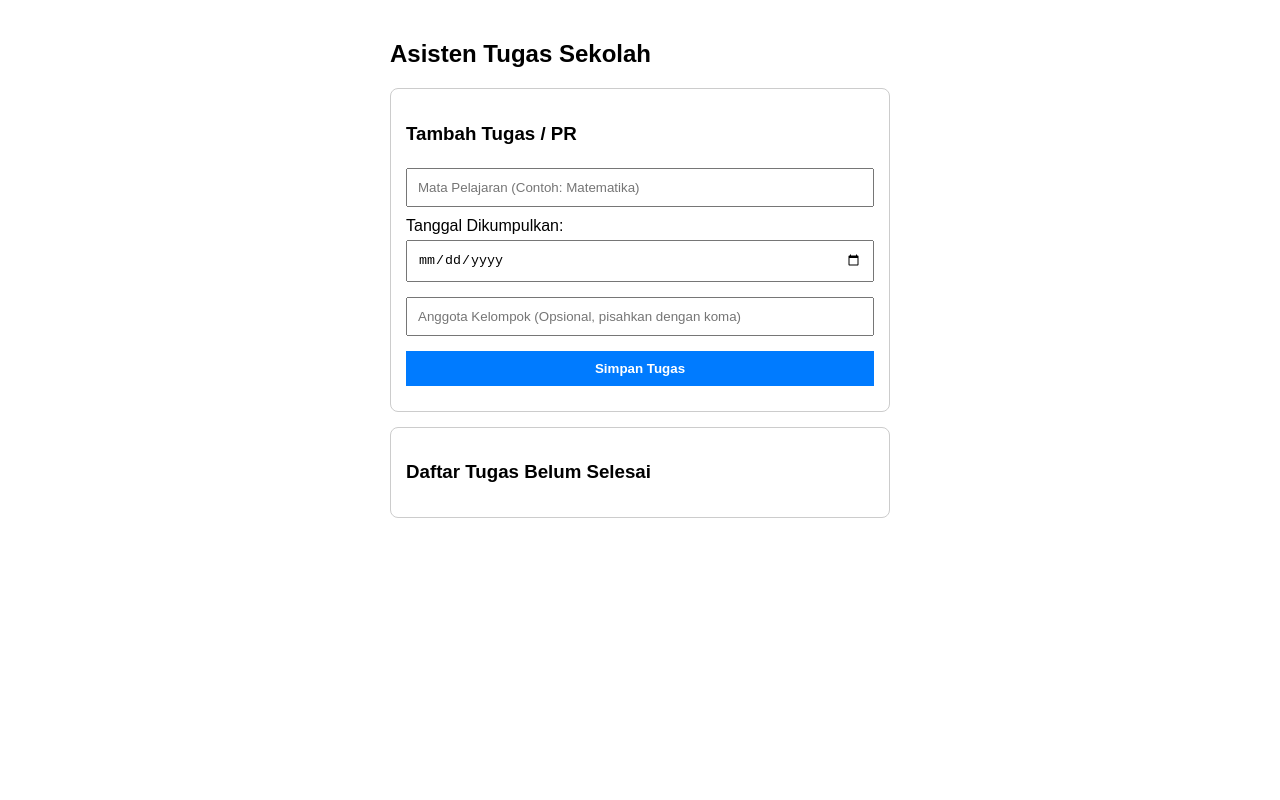
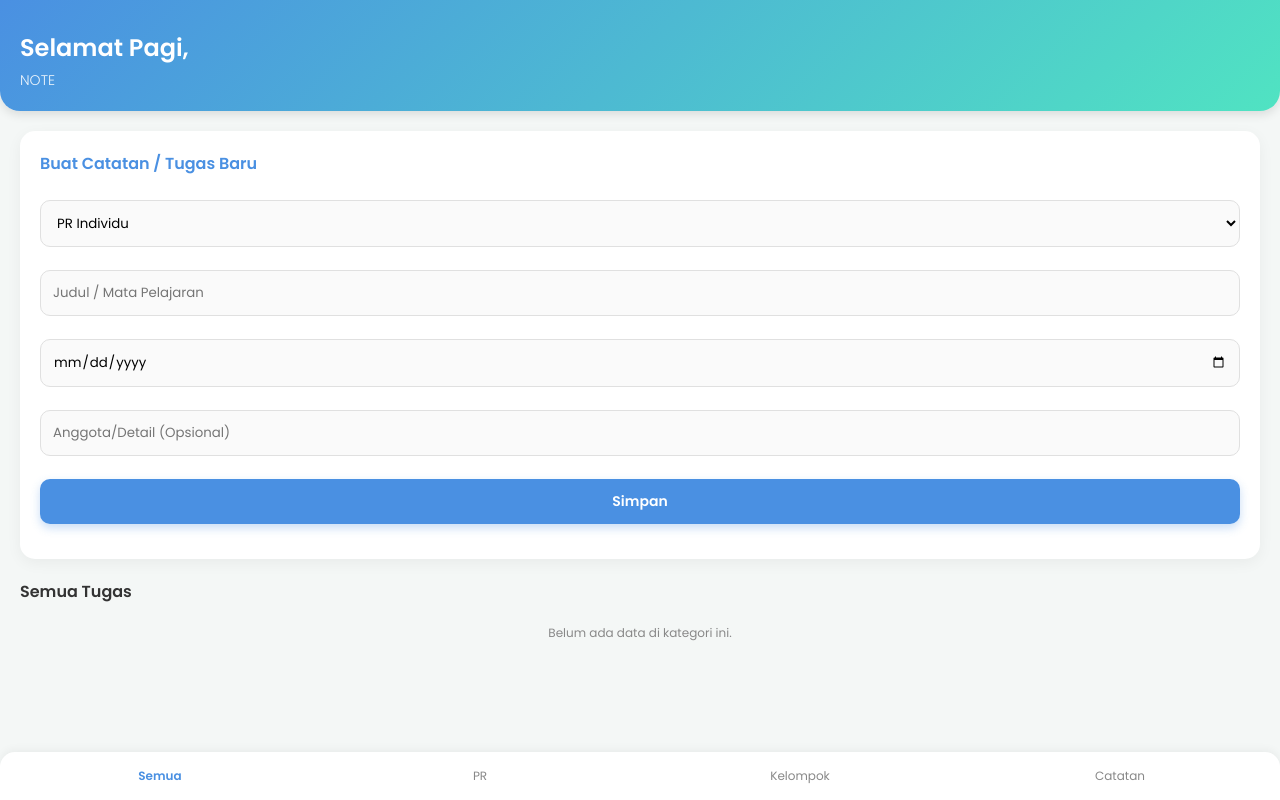
Before and after one commit to malesclienddeveloper/Note, a plain HTML site: page p1/index.html in a window 1280 px wide. Drawn offline with Linux system fonts and the light colour scheme.

Commit message:
Update UI elegan, Tab, dan Sapaan Waktu

```diff
--- a/p1/app.js
+++ b/p1/app.js
@@ -1,30 +1,44 @@
-// Daftarkan Service Worker untuk mode Offline
+// Register Service Worker & Notifikasi (Offline Mode & Pop-up)
 if ('serviceWorker' in navigator) {
     window.addEventListener('load', () => {
-        navigator.serviceWorker.register('sw.js').then(reg => {
-            console.log('Service Worker terdaftar untuk mode Offline!');
-        });
+        navigator.serviceWorker.register('sw.js').catch(err => console.log('SW Error:', err));
     });
 }
+if ("Notification" in window) { Notification.requestPermission(); }
 
-// Minta izin Notifikasi Pop-up dari Android
-if ("Notification" in window) {
-    Notification.requestPermission();
+// Fungsi Sapaan Waktu Otomatis
+function setSapaan() {
+    const jam = new Date().getHours();
+    let sapaan = "Selamat Malam";
+    if (jam >= 4 && jam < 11) sapaan = "Selamat Pagi";
+    else if (jam >= 11 && jam < 15) sapaan = "Selamat Siang";
+    else if (jam >= 15 && jam < 18) sapaan = "Selamat Sore";
+
+    document.getElementById('teksSapaan').innerText = sapaan + ",";
 }
 
+// Data Array PR
 let daftarPR = JSON.parse(localStorage.getItem('dataPR')) || [];
+let tabAktif = 'Semua';
 
+// Simpan Tugas
 function simpanTugas() {
+    const kategori = document.getElementById('kategori').value;
     const mapel = document.getElementById('mapel').value;
     const tanggal = document.getElementById('tanggal').value;
     const kelompok = document.getElementById('kelompok').value;
 
-    if(!mapel || !tanggal) {
-        alert("Mapel dan Tanggal wajib diisi!");
+    if(!mapel) {
+        alert("Judul / Mapel wajib diisi!");
+        return;
+    }
+    // Jika bukan catatan biasa, tanggal wajib diisi
+    if(kategori !== 'Catatan' && !tanggal) {
+        alert("Tanggal pengumpulan wajib diisi untuk PR/Tugas!");
         return;
     }
 
-    const tugas = { id: Date.now(), mapel, tanggal, kelompok };
+    const tugas = { id: Date.now(), kategori, mapel, tanggal, kelompok };
     daftarPR.push(tugas);
     localStorage.setItem('dataPR', JSON.stringify(daftarPR));
 
@@ -36,6 +50,7 @@ function simpanTugas() {
     cekPengingatBesok();
 }
 
+// Hapus Tugas
 function hapusTugas(id) {
     daftarPR = daftarPR.filter(tugas => tugas.id !== id);
     localStorage.setItem('dataPR', JSON.stringify(daftarPR));
@@ -43,54 +58,88 @@ function hapusTugas(id) {
     cekPengingatBesok();
 }
 
+// Logika Tab Navigasi
+function ubahTab(kategori, elemenTab) {
+    tabAktif = kategori;
+
+    // Ubah warna tab aktif
+    let tabs = document.querySelectorAll('.tab');
+    tabs.forEach(tab => tab.classList.remove('active'));
+    elemenTab.classList.add('active');
+
+    // Ubah Judul
+    document.getElementById('judulTab').innerText = kategori === 'Semua' ? 'Semua Tugas & Catatan' : 'Kategori: ' + kategori;
+
+    tampilkanTugas();
+}
+
+// Menampilkan Data sesuai Tab
 function tampilkanTugas() {
     const list = document.getElementById('daftarTugas');
     list.innerHTML = '';
 
-    daftarPR.forEach(tugas => {
-        let infoKelompok = tugas.kelompok ? `<br><small>Kelompok: ${tugas.kelompok}</small>` : '';
+    // Filter data berdasarkan tab aktif
+    let dataTampil = daftarPR;
+    if (tabAktif !== 'Semua') {
+        dataTampil = daftarPR.filter(tugas => tugas.kategori === tabAktif);
+    }
+
+    if (dataTampil.length === 0) {
+        list.innerHTML = `<p style="text-align:center; color:#888; font-size:12px; margin-top:20px;">Belum ada data di kategori ini.</p>`;
+        return;
+    }
+
+    dataTampil.forEach(tugas => {
+        let detailTambahan = '';
+        if(tugas.tanggal) detailTambahan += `📅 ${tugas.tanggal} `;
+        if(tugas.kelompok) detailTambahan += `| 👥 ${tugas.kelompok}`;
+
         list.innerHTML += `
-            <li style="margin-bottom:10px;">
-                <strong>${tugas.mapel}</strong> (Tenggat: ${tugas.tanggal})
-                ${infoKelompok}
-                <button onclick="hapusTugas(${tugas.id})" style="width:auto; padding:5px; background:red; margin-left:10px;">Selesai</button>
+            <li class="task-item">
+                <div class="task-info">
+                    <h4><span style="font-size:10px; background:#eee; padding:2px 5px; border-radius:4px;">${tugas.kategori}</span> ${tugas.mapel}</h4>
+                    <p>${detailTambahan}</p>
+                </div>
+                <button class="btn-selesai" onclick="hapusTugas(${tugas.id})">Selesai</button>
             </li>`;
     });
 }
 
+// Mengecek PR Besok
 function cekPengingatBesok() {
     const besok = new Date();
     besok.setDate(besok.getDate() + 1);
     const tglBesokStr = besok.toISOString().split('T')[0];
 
-    const prBesok = daftarPR.filter(tugas => tugas.tanggal === tglBesokStr);
+    // Cek yang kategorinya PR atau Kelompok dan tanggalnya besok
+    const prBesok = daftarPR.filter(tugas => (tugas.kategori === 'PR' || tugas.kategori === 'Kelompok') && tugas.tanggal === tglBesokStr);
+
     const alertBox = document.getElementById('reminderAlert');
     const listBesok = document.getElementById('besokList');
 
     if (prBesok.length > 0) {
         alertBox.style.display = 'block';
         listBesok.innerHTML = '';
-
-        let pesanNotif = "Tugas yang harus dikumpulkan besok:\n";
+        let pesanNotif = "Harus dikumpulkan besok:\n";
 
         prBesok.forEach(tugas => {
-            let infoKel = tugas.kelompok ? ` (Bawa grup: ${tugas.kelompok})` : '';
-            listBesok.innerHTML += `<li>${tugas.mapel} ${infoKel}</li>`;
-            pesanNotif += `- ${tugas.mapel} ${infoKel}\n`;
+            listBesok.innerHTML += `<li>- ${tugas.mapel} (${tugas.kategori})</li>`;
+            pesanNotif += `- ${tugas.mapel}\n`;
         });
 
-        // Tampilkan Pop-up Notifikasi Sistem Android
+        // Trigger Notifikasi Pop-up HP
         if (Notification.permission === "granted") {
             new Notification("PENGINGAT PR BESOK! 📚", {
                 body: pesanNotif,
                 icon: "https://cdn-icons-png.flaticon.com/512/3248/3248834.png"
             });
         }
-
     } else {
         alertBox.style.display = 'none';
     }
 }
 
+// Inisialisasi awal saat web dimuat
+setSapaan();
 tampilkanTugas();
 cekPengingatBesok();
--- a/p1/index.html
+++ b/p1/index.html
@@ -3,37 +3,125 @@
 <head>
     <meta charset="UTF-8">
     <meta name="viewport" content="width=device-width, initial-scale=1.0">
-    <title>Pengingat PR & Kelompok</title>
+    <title>MyNote</title>
     <link rel="manifest" href="manifest.json">
+    <!-- Menggunakan Font Elegan: Poppins -->
+    <link href="https://fonts.googleapis.com/css2?family=Poppins:wght@300;400;600&display=swap" rel="stylesheet">
     <style>
-        body { font-family: sans-serif; padding: 20px; max-width: 500px; margin: auto; }
-        .card { border: 1px solid #ccc; padding: 15px; margin-bottom: 15px; border-radius: 8px; }
-        input, select, button { width: 100%; padding: 10px; margin-top: 5px; margin-bottom: 10px; box-sizing: border-box; }
-        button { background-color: #007bff; color: white; border: none; font-weight: bold; }
-        .alert { background-color: #ffcccc; padding: 10px; color: red; border-radius: 5px; display: none; margin-bottom: 15px;}
+        :root {
+            --primary: #4A90E2;
+            --bg: #F4F7F6;
+            --card: #FFFFFF;
+            --text: #333333;
+            --text-light: #888888;
+        }
+        body {
+            font-family: 'Poppins', sans-serif;
+            background-color: var(--bg);
+            color: var(--text);
+            margin: 0; padding: 0;
+            padding-bottom: 80px; /* Ruang untuk tab bawah */
+        }
+        .header {
+            background: linear-gradient(135deg, #4A90E2, #50E3C2);
+            color: white;
+            padding: 30px 20px 20px;
+            border-bottom-left-radius: 20px;
+            border-bottom-right-radius: 20px;
+            box-shadow: 0 4px 10px rgba(0,0,0,0.1);
+        }
+        .header h1 { margin: 0; font-size: 24px; font-weight: 600; }
+        .header p { margin: 5px 0 0; font-size: 14px; font-weight: 300; opacity: 0.9; }
+
+        .container { padding: 20px; }
+
+        .card {
+            background: var(--card);
+            padding: 20px;
+            border-radius: 15px;
+            box-shadow: 0 4px 15px rgba(0,0,0,0.05);
+            margin-bottom: 20px;
+        }
+        .card h3 { margin-top: 0; font-size: 16px; color: var(--primary); }
+
+        input, select, button {
+            width: 100%; padding: 12px; margin-top: 8px; margin-bottom: 15px;
+            border: 1px solid #E0E0E0; border-radius: 10px;
+            box-sizing: border-box; font-family: 'Poppins', sans-serif;
+            background: #FAFAFA;
+        }
+        input:focus, select:focus { outline: none; border-color: var(--primary); background: #FFF; }
+        button {
+            background-color: var(--primary); color: white; border: none;
+            font-weight: 600; font-size: 14px; cursor: pointer;
+            box-shadow: 0 4px 10px rgba(74, 144, 226, 0.3);
+            transition: 0.3s;
+        }
+        button:active { transform: scale(0.98); }
+
+        .alert { background-color: #FFE6E6; color: #D32F2F; padding: 15px; border-radius: 10px; display: none; margin-bottom: 20px; font-size: 14px; border-left: 5px solid #D32F2F;}
+
+        ul { list-style: none; padding: 0; margin: 0; }
+        .task-item {
+            background: var(--card); padding: 15px; border-radius: 12px;
+            box-shadow: 0 2px 8px rgba(0,0,0,0.05); margin-bottom: 12px;
+            display: flex; justify-content: space-between; align-items: center;
+            border-left: 4px solid var(--primary);
+        }
+        .task-info h4 { margin: 0; font-size: 15px; }
+        .task-info p { margin: 4px 0 0; font-size: 12px; color: var(--text-light); }
+        .btn-selesai { width: auto; padding: 6px 12px; margin: 0; font-size: 12px; background: #FF5252; box-shadow: none; }
+
+        /* TAB BAR BAWAH */
+        .tab-bar {
+            position: fixed; bottom: 0; left: 0; width: 100%;
+            background: white; display: flex; justify-content: space-around;
+            padding: 10px 0; box-shadow: 0 -2px 10px rgba(0,0,0,0.05);
+            border-top-left-radius: 15px; border-top-right-radius: 15px;
+        }
+        .tab {
+            text-align: center; color: var(--text-light); font-size: 12px;
+            cursor: pointer; padding: 5px 10px; width: 100%;
+        }
+        .tab.active { color: var(--primary); font-weight: 600; }
     </style>
 </head>
 <body>
 
-    <h2>Asisten Tugas Sekolah</h2>
+    <div class="header">
+        <h1 id="teksSapaan">Selamat Pagi,</h1>
+        <p>NOTE</p>
+    </div>
 
+    <div class="container">
         <div id="reminderAlert" class="alert">
-        <strong>⚠️ PENGINGAT:</strong> Ada PR yang harus dikumpulkan besok!
+            <strong>⚠️ Besok Kumpul!</strong>
             <ul id="besokList"></ul>
         </div>
 
         <div class="card">
-        <h3>Tambah Tugas / PR</h3>
-        <input type="text" id="mapel" placeholder="Mata Pelajaran (Contoh: Matematika)">
-        <label>Tanggal Dikumpulkan:</label>
+            <h3>Buat Catatan / Tugas Baru</h3>
+            <select id="kategori">
+                <option value="PR">PR Individu</option>
+                <option value="Kelompok">Tugas Kelompok</option>
+                <option value="Catatan">Catatan Biasa</option>
+            </select>
+            <input type="text" id="mapel" placeholder="Judul / Mata Pelajaran">
             <input type="date" id="tanggal">
-        <input type="text" id="kelompok" placeholder="Anggota Kelompok (Opsional, pisahkan dengan koma)">
-        <button onclick="simpanTugas()">Simpan Tugas</button>
+            <input type="text" id="kelompok" placeholder="Anggota/Detail (Opsional)">
+            <button onclick="simpanTugas()">Simpan</button>
         </div>
 
-    <div class="card">
-        <h3>Daftar Tugas Belum Selesai</h3>
+        <h3 style="font-size: 16px; margin-bottom: 10px;" id="judulTab">Semua Tugas</h3>
         <ul id="daftarTugas"></ul>
+    </div>
+
+    <!-- Navigasi Bawah -->
+    <div class="tab-bar">
+        <div class="tab active" onclick="ubahTab('Semua', this)">Semua</div>
+        <div class="tab" onclick="ubahTab('PR', this)">PR</div>
+        <div class="tab" onclick="ubahTab('Kelompok', this)">Kelompok</div>
+        <div class="tab" onclick="ubahTab('Catatan', this)">Catatan</div>
     </div>
 
     <script src="app.js"></script>
```
Lines whose indentation alone changed are shown as unchanged.
